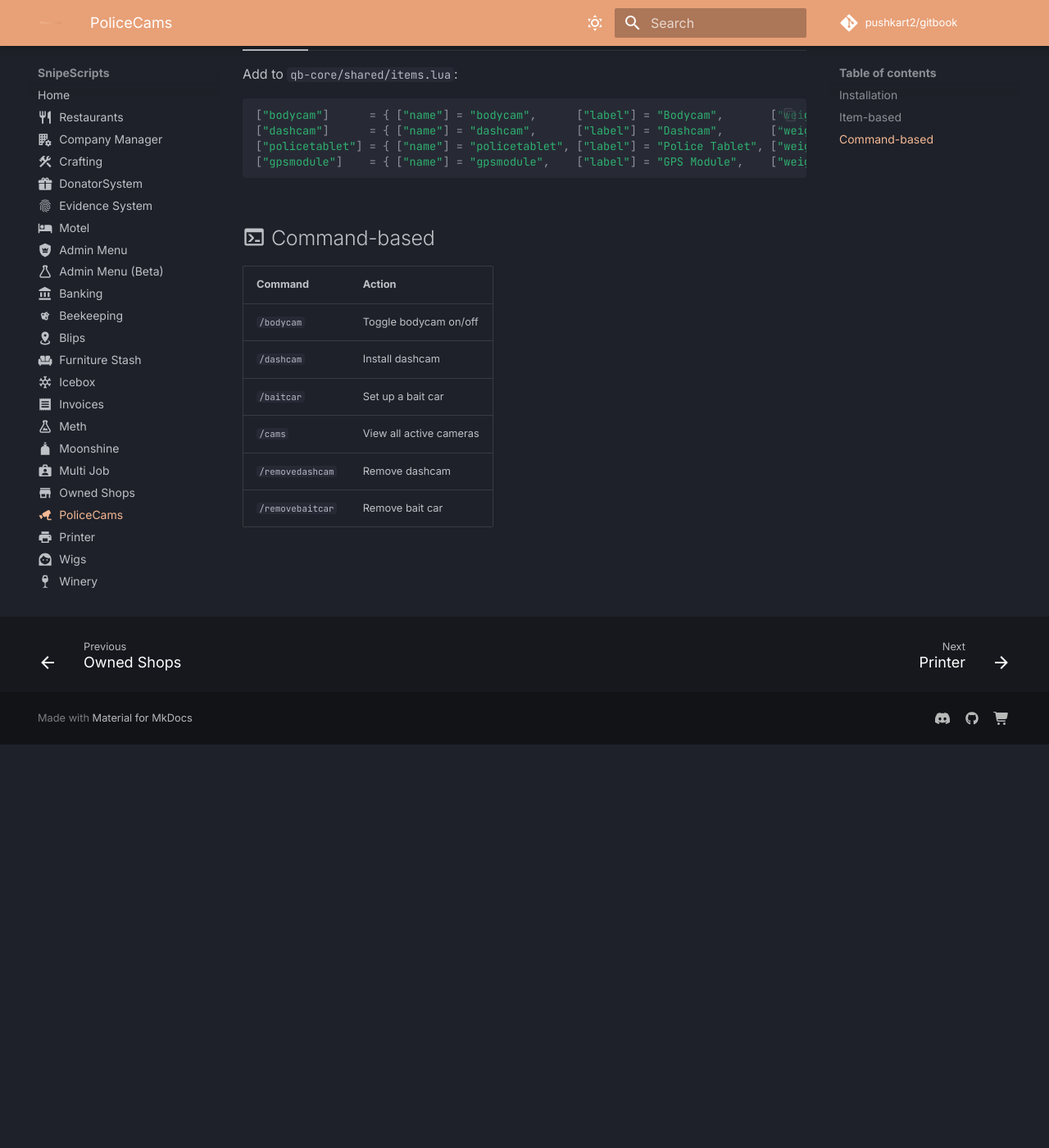
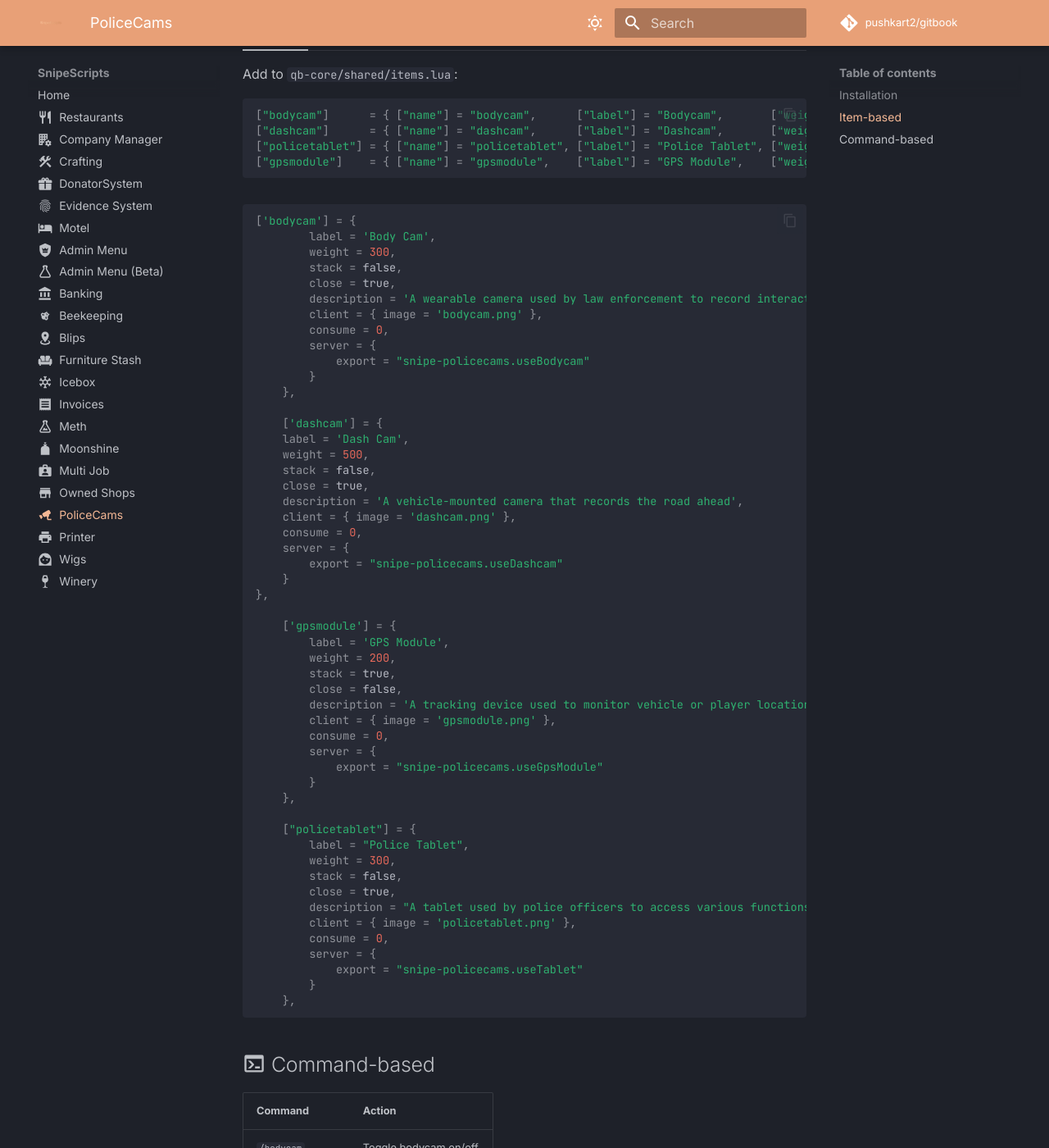
Before and after one commit to pushkart2/gitbook, an MkDocs documentation site: the page built from docs/policecams.md, in a window 1280 px wide and 1400 px high, scrolled down 492 px. Shown: the whole window at 82% size. Built offline with MkDocs 1.6.1 and Material for MkDocs 9.7.7, drawn with Linux system fonts in a browser that asks for light colours; comment, search, counter and statistics services are not loaded.

Commit message:
items for police cmas

````diff
--- a/docs/policecams.md
+++ b/docs/policecams.md
@@ -36,6 +36,63 @@ Bodycams, dashcams, bait cars, and a police tablet for live camera viewing.
     INSERT INTO `items` (`name`, `label`, `weight`, `rare`, `can_remove`) VALUES ('gpsmodule',    'GPS Module',    1, 0, 1);
     ```
 
+=== "OX Inventory"
+
+```lua
+
+['bodycam'] = {
+		label = 'Body Cam',
+		weight = 300,
+		stack = false,
+		close = true,
+		description = 'A wearable camera used by law enforcement to record interactions',
+		client = { image = 'bodycam.png' },
+		consume = 0,
+		server = {
+			export = "snipe-policecams.useBodycam"
+		}
+	},
+
+	['dashcam'] = {
+	label = 'Dash Cam',
+	weight = 500,
+	stack = false,
+	close = true,
+	description = 'A vehicle-mounted camera that records the road ahead',
+	client = { image = 'dashcam.png' },
+	consume = 0,
+	server = {
+		export = "snipe-policecams.useDashcam"
+	}
+},
+
+	['gpsmodule'] = {
+		label = 'GPS Module',
+		weight = 200,
+		stack = true,
+		close = false,
+		description = 'A tracking device used to monitor vehicle or player location',
+		client = { image = 'gpsmodule.png' },
+		consume = 0,
+		server = {
+			export = "snipe-policecams.useGpsModule"
+		}
+	},
+
+	["policetablet"] = {
+		label = "Police Tablet",
+		weight = 300,
+		stack = false,
+		close = true,
+		description = "A tablet used by police officers to access various functions and information",
+		client = { image = 'policetablet.png' },
+		consume = 0,
+		server = {
+			export = "snipe-policecams.useTablet"
+		}
+	},
+```
+
 ## :material-console: Command-based
 
 | Command | Action |
````
